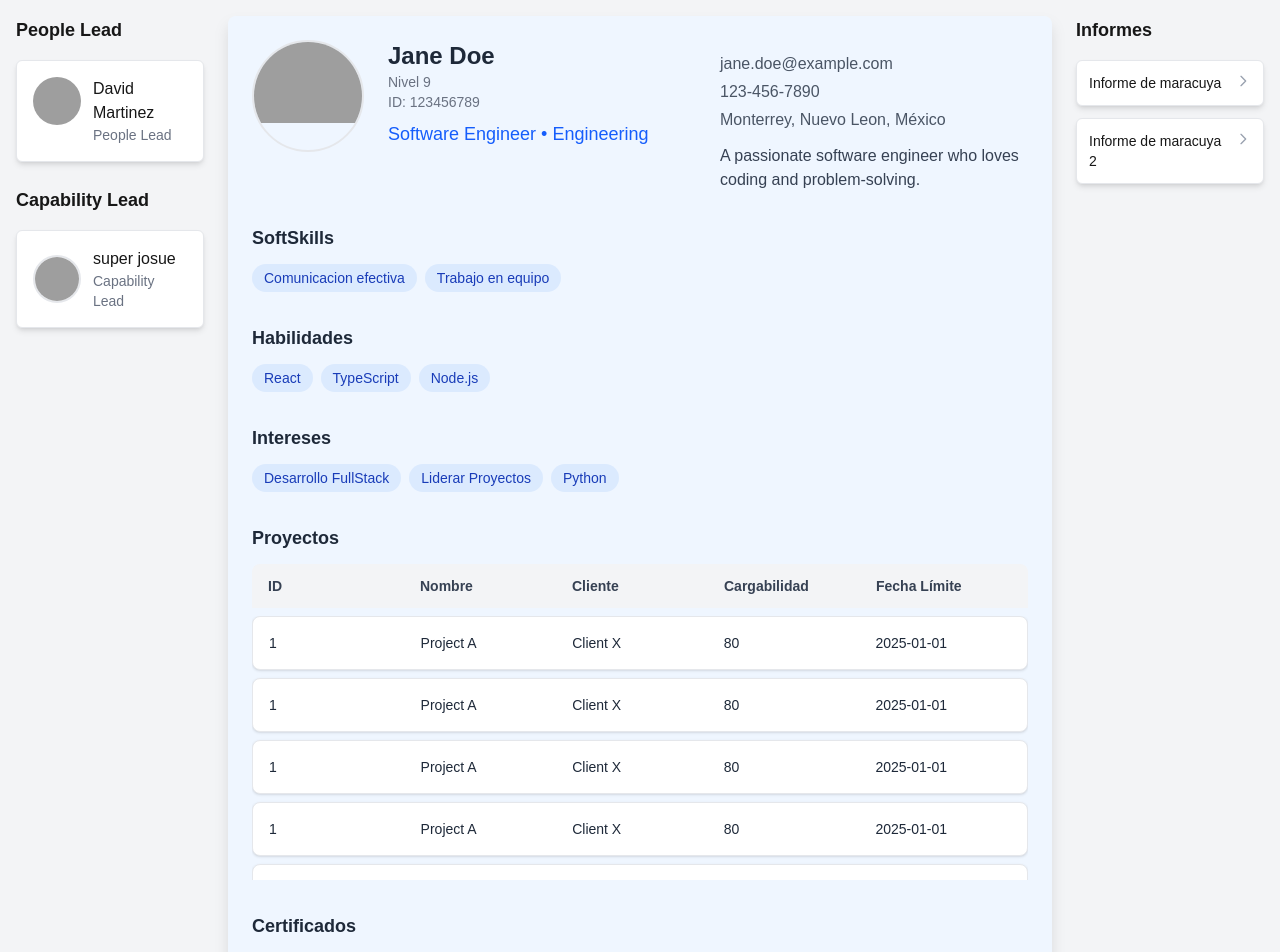
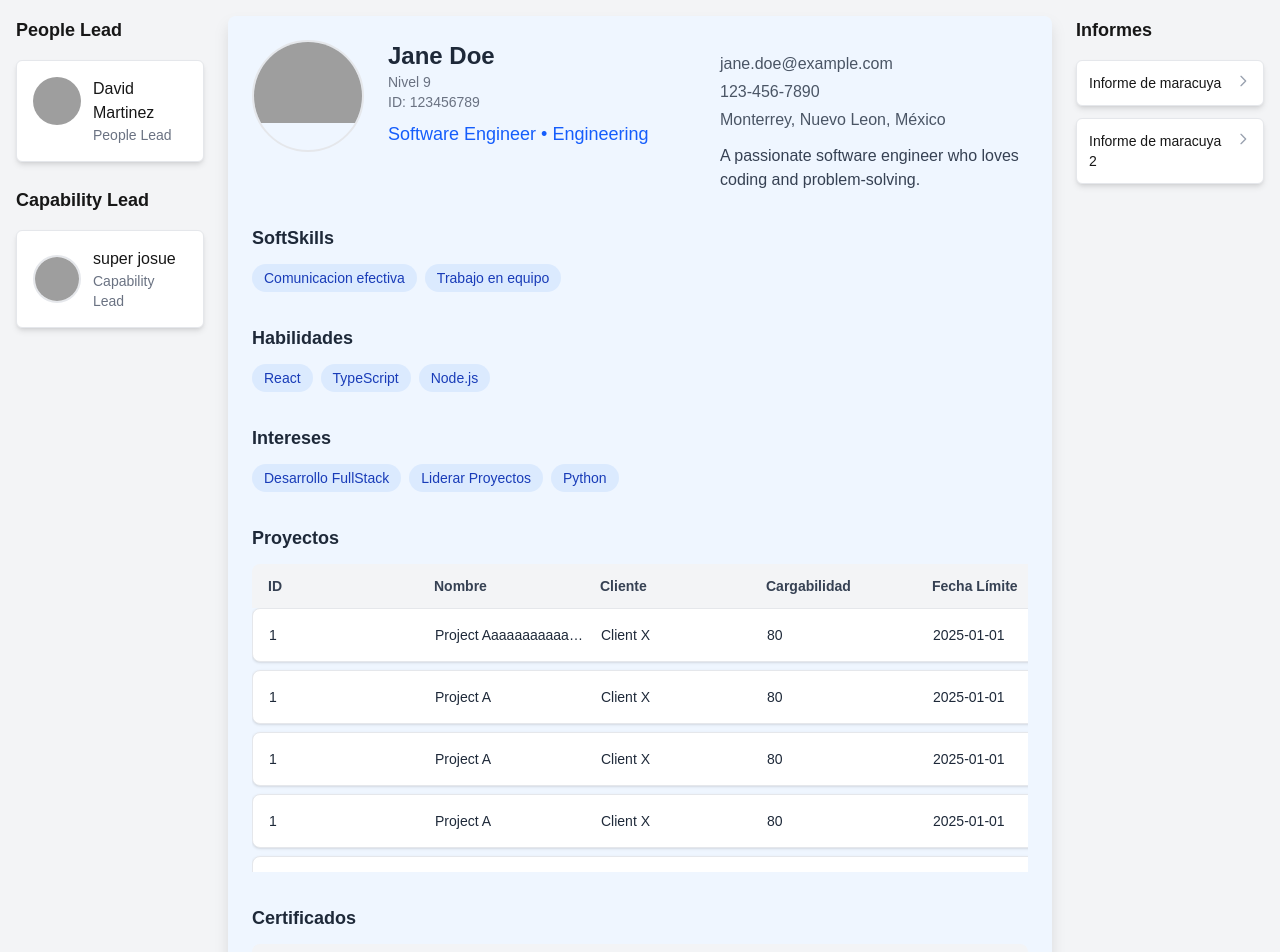
Before and after one commit to RICTEL04/pathexplorer-esquimales, a Next.js app: page /UserProfile in a window 1280 px wide. Shown: the top 952 px of the page. Built offline with nearby package versions, Linux system fonts and the light colour scheme; grey boxes are pictures that could not be loaded.

Commit message:
Modificaciones el el CardTable
Horizontal Scroll

```diff
--- a/app/UserProfile/page.tsx
+++ b/app/UserProfile/page.tsx
@@ -40,7 +40,7 @@ const UserProfile = () => {
     projects: [
       {
         id: "1",
-        name: "Project A",
+        name: "Project Aaaaaaaaaaaaaaaaaaaaaaaaaaa",
         client: "Client X",
         cargability: "80",
         endDate: "2025-01-01"
--- a/app/components/Table.tsx
+++ b/app/components/Table.tsx
@@ -11,18 +11,24 @@ const CardTable = <T,>({
   data,
   maxRowsBeforeScroll = 3
 }: TableProps<T>) => {
-  const shouldScroll = data.length > maxRowsBeforeScroll;
+  const shouldScrollVertically = data.length > maxRowsBeforeScroll;
   const rowHeight = 72;
-  const maxHeight = shouldScroll
+  const maxHeight = shouldScrollVertically
     ? `${maxRowsBeforeScroll * rowHeight + 48}px`
     : 'auto';
 
-  // Calculamos las columnas para el grid
-  const gridTemplateColumns = columns.map(col => col.width || '1fr').join(' ');
+  // Definimos anchos fijos para las columnas
+  const gridTemplateColumns = columns.map(col =>
+    col.width || '150px' // Ancho fijo por defecto
+  ).join(' ');
 
   return (
-    <div className="space-y-2">
-      {/* Encabezados de columna - Desktop */}
+    <div className="space-y-2 w-full">
+      {/* Contenedor principal con scroll horizontal */}
+      <div className="overflow-x-auto scrollbar-thin scrollbar-thumb-gray-300 scrollbar-track-gray-100 dark:scrollbar-thumb-gray-600 dark:scrollbar-track-gray-800">
+        {/* Contenedor con ancho fijo basado en columnas */}
+        <div style={{ width: 'fit-content', minWidth: '100%' }}>
+          {/* Encabezados */}
           <div
             className="hidden md:grid px-4 py-3 bg-gray-100 dark:bg-gray-700 rounded-t-lg"
             style={{
@@ -40,15 +46,15 @@ const CardTable = <T,>({
             ))}
           </div>
 
-      {/* Contenedor con scroll */}
+          {/* Filas */}
           <div
-        className={`space-y-2 ${shouldScroll ? 'overflow-y-auto scrollbar-thin scrollbar-thumb-gray-300 scrollbar-track-gray-100 dark:scrollbar-thumb-gray-600 dark:scrollbar-track-gray-800' : ''}`}
+            className={`space-y-2 ${shouldScrollVertically ? 'overflow-y-auto' : ''}`}
             style={{ maxHeight }}
           >
             {data.map((item, rowIndex) => (
               <div
                 key={rowIndex}
-            className="grid w-full p-4 bg-white dark:bg-gray-800 rounded-lg shadow-sm border border-gray-200 dark:border-gray-700 hover:shadow-md transition-shadow"
+                className="grid p-4 bg-white dark:bg-gray-800 rounded-lg shadow-sm border border-gray-200 dark:border-gray-700 hover:shadow-md transition-shadow"
                 style={{
                   gridTemplateColumns,
                   gap: '1rem'
@@ -57,14 +63,15 @@ const CardTable = <T,>({
                 {columns.map((col) => (
                   <div
                     key={col.key as string}
-                className="min-w-0" // Important for truncation
+                    className="min-w-0" // Crucial para el truncado
                   >
-                {/* Mostrar label en reducido */}
-                <div className="md:hidden text-xs font-medium text-gray-500 dark:text-gray-400 mb-1">
+                    {/* Label para móvil */}
+                    <div className="md:hidden text-xs font-medium text-gray-500 dark:text-gray-400 mb-1 truncate">
                       {col.label}
                     </div>
+                    {/* Contenido */}
                     <div
-                  className="text-sm text-gray-800 dark:text-gray-200 truncate"
+                      className="text-sm text-gray-800 dark:text-gray-200 truncate w-full"
                       title={String(item[col.key])}
                     >
                       {String(item[col.key])}
@@ -75,6 +82,8 @@ const CardTable = <T,>({
             ))}
           </div>
         </div>
+      </div>
+    </div>
   );
 };
 
```
Lines whose indentation alone changed are shown as unchanged.
